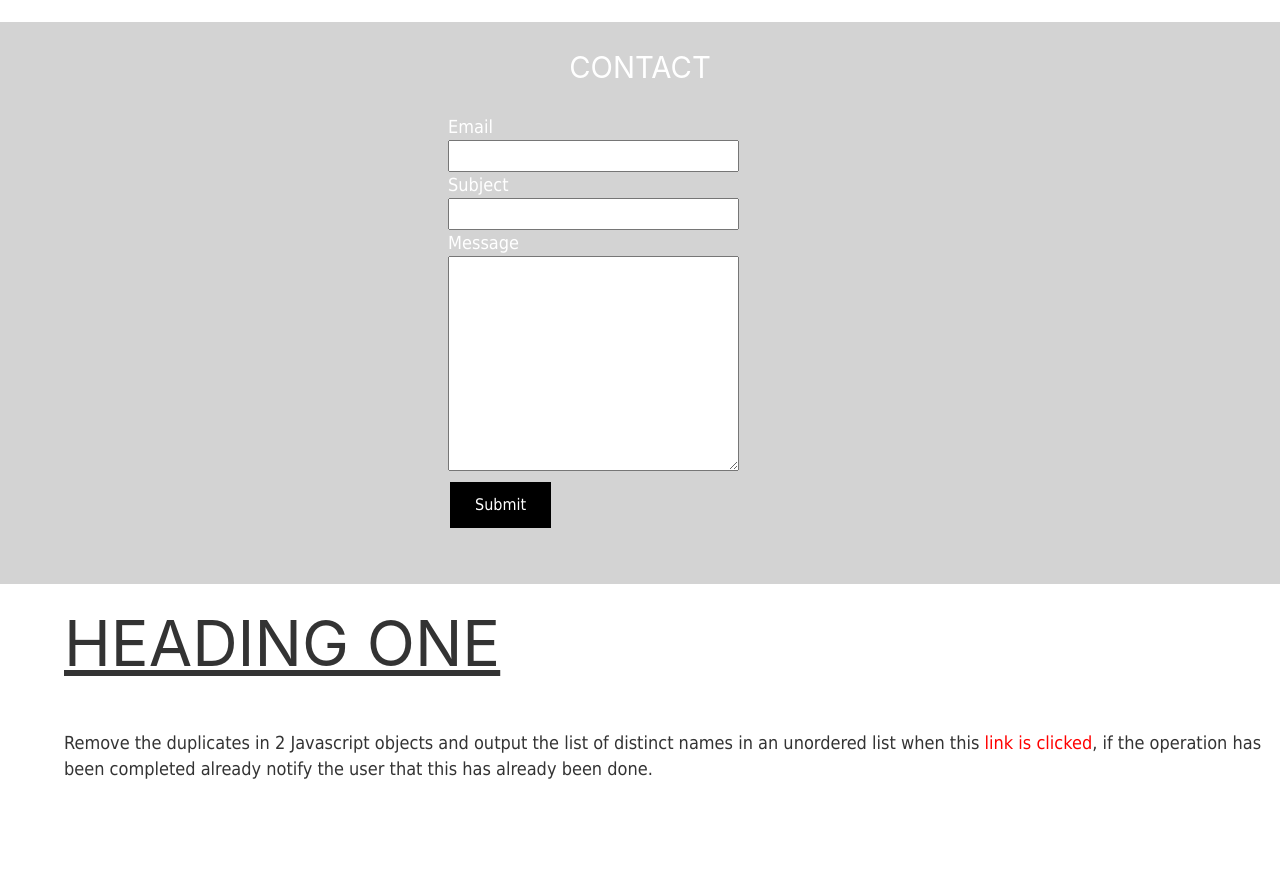
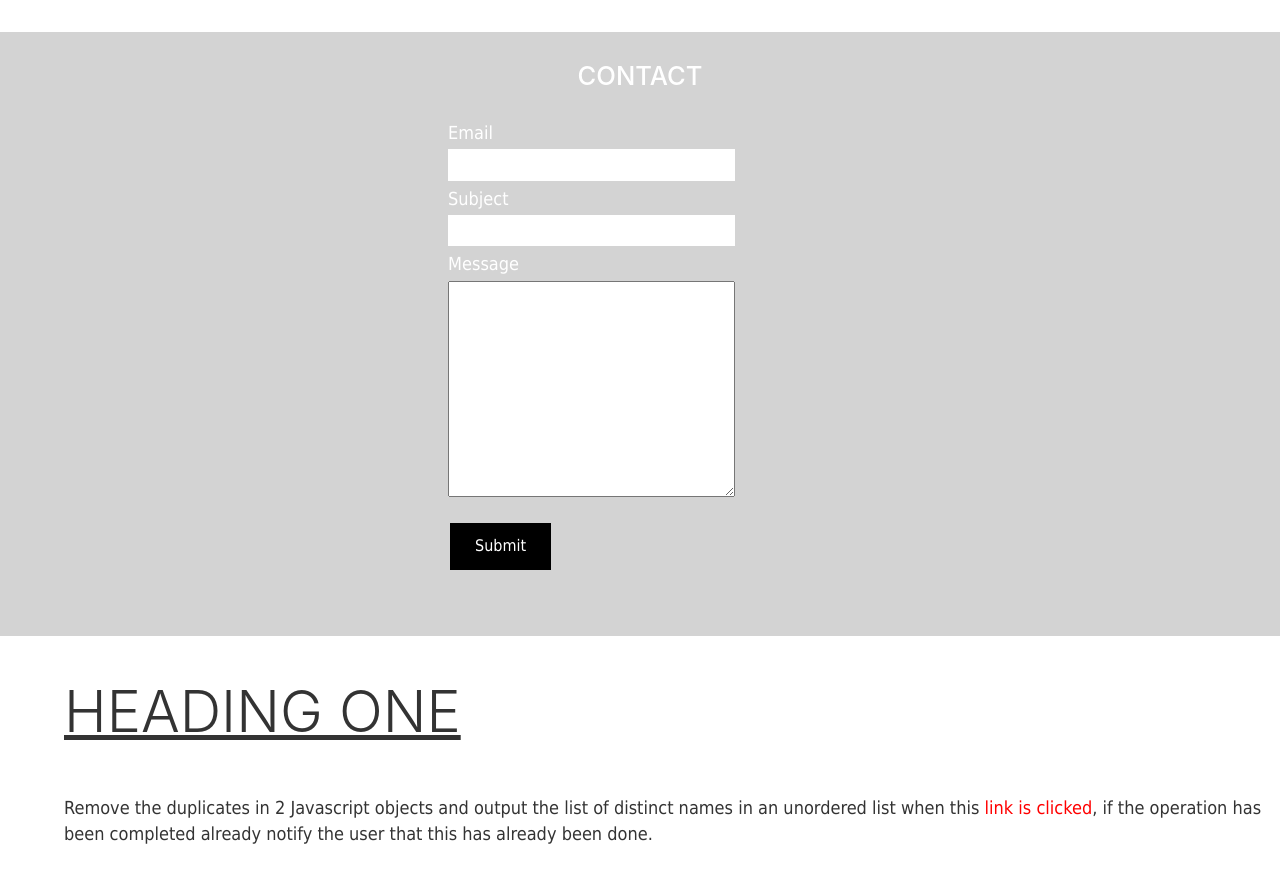
Before and after one commit to CurtisMN/Benchmark-MWI, a Gatsby site: page / in a window 1280 px wide. Shown: the part 660-1546 px from the top of the page. Before the commit the page ends 1481 px from the top, so only its background shows below. Built offline with nearby package versions, Linux system fonts and the light colour scheme; Gatsby itself is replaced by a stand-in of ours.

Commit message:
Fix numerous aesthetic discrepancies.

```diff
--- a/src/components/contactform.css
+++ b/src/components/contactform.css
@@ -10,12 +10,27 @@
   grid-area: h;
 }
 
+.email,
+.subject,
+.textarea {
+  margin-top: 3px;
+  margin-bottom: 5px;
+  padding: 1%;
+}
+
+.submit {
+  margin-top: 5%;
+  margin-bottom: 5%;
+}
+
 input {
-    width: 100%;
+  width: 100%;
+  border-style: none;
 }
 
 textarea {
   width: 100%;
+  padding-bottom: 5%;
 }
 
 form {
--- a/src/components/contactform.js
+++ b/src/components/contactform.js
@@ -9,18 +9,18 @@ export const ContactForm = () => (
       <h2 className='contactheader'>CONTACT</h2>
       <div className='contactform'>
         <form action='' method='POST'>
-          Email
+          <label>Email</label>
           <br />
-          <input type='email' name='email' pattern='*@*.' required />
+          <input type='email' className='email' name='email' pattern='*@*.' required />
           <br />
-          Subject
+          <label>Subject</label>
           <br />
-          <input type='text' name='subject' required />
+          <input type='text' className='subject' name='subject' required />
           <br />
-          Message
+          <label>Message</label>
           <br />
-          <textarea type='textarea' rows='8' required />
-          <button>Submit</button>
+          <textarea type='textarea' className='textarea' rows='8' required />
+          <button className='submit'>Submit</button>
         </form>
       </div>
     </div>
--- a/src/components/header.js
+++ b/src/components/header.js
@@ -20,7 +20,7 @@ const Header = () => (
           margin:`auto`,
           marginLeft: `auto`,
           marginRight: `auto`,
-          height: `70px`,
+          maxHeight: '70px',
         }}
       />
     </div>
--- a/src/components/index.css
+++ b/src/components/index.css
@@ -1,7 +1,7 @@
 .wrapper {
   padding-right: 5%;
   padding-left: 5%;
-  padding-bottom: 2%;
+  padding-bottom: 3%;
   display: grid;
   grid-template-columns: repeat(auto-fit, minmax(300px, 1fr));
   grid-gap: 35px;
@@ -15,6 +15,7 @@
 
 p {
   color: grey;
+  padding-bottom: 2%;
 }
 
 h1 {
@@ -22,14 +23,15 @@ h1 {
   padding-bottom: 2%;
   padding-left: 5%;
   text-decoration: underline;
-  font-weight: normal;
-  font-size: 350%;
+  font-weight: 350;
+  font-size: 4.5vw;
 }
 
 h2 {
   padding-top: 5%;
   color: grey;
-  font-weight: normal;
+  font-weight: 450;
+  font-size: 2vw;
 }
 
 button {
--- a/src/components/jstest.css
+++ b/src/components/jstest.css
@@ -1,3 +1,8 @@
+.jsTestHeading {
+  padding-top: 3.5%;
+  padding-bottom: 2%;
+}
+
 .hidden {
   display: none;
 }
--- a/src/components/jstest.js
+++ b/src/components/jstest.js
@@ -35,7 +35,7 @@ class JsTest extends Component {
   render() {
     return (
       <Fragment>
-        <h1>HEADING ONE</h1>
+        <h1 className='jsTestHeading'>HEADING ONE</h1>
         <div className='statement'>
           Remove the duplicates in 2 Javascript objects and output the list of distinct names in an
           unordered list when this{' '}
```
